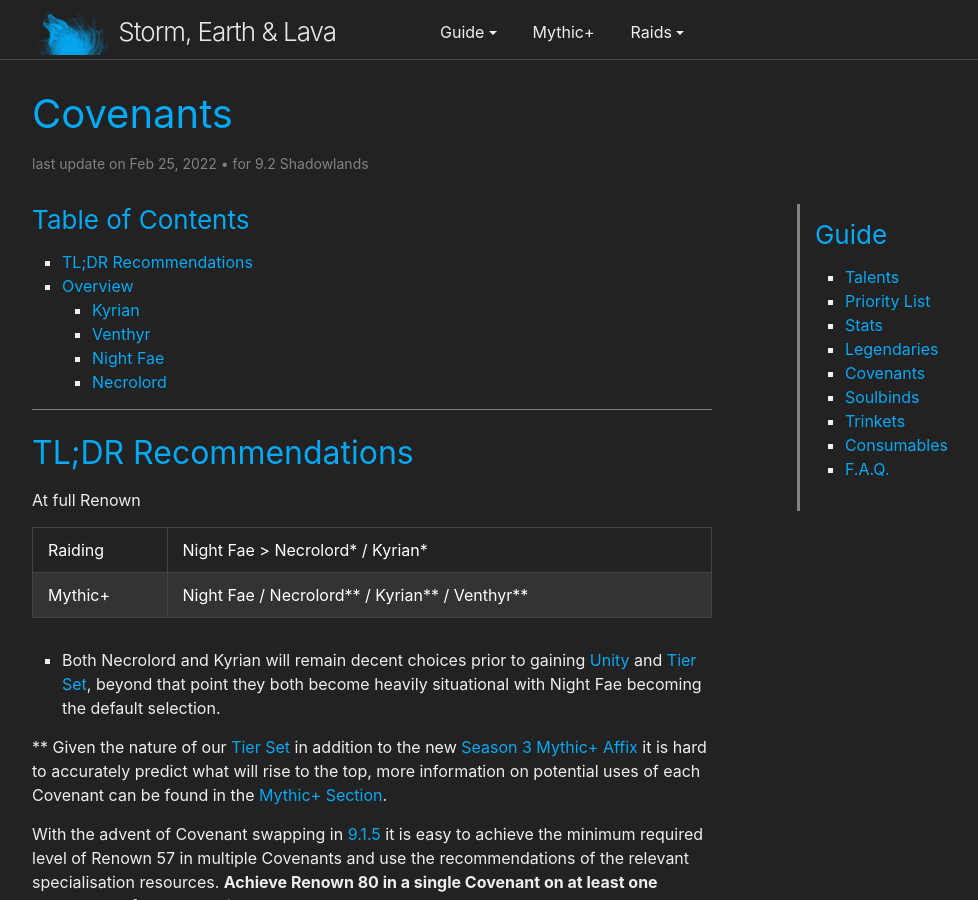
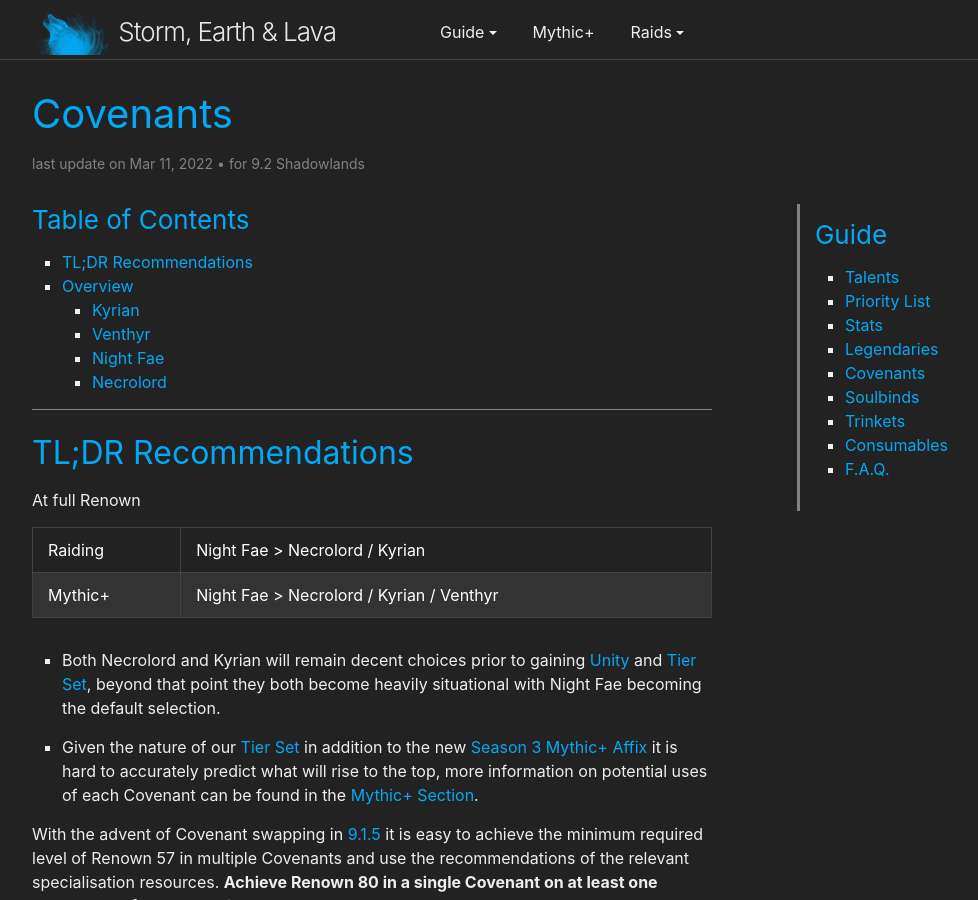
Before and after one commit to stormearthandlava/stormearthandlava.github.io, a Jekyll site: the page built from guide/general/covenants.md, in a window 1280 px wide and 900 px high. Shown: the whole window, without its empty margins (268-1246 px from the left). Built offline with Jekyll 4.4.1, drawn with Linux system fonts in a browser that asks for light colours; a script that is not in the unit is left out.

Commit message:
Update covenants.md

```diff
--- a/guide/general/covenants.md
+++ b/guide/general/covenants.md
@@ -1,7 +1,7 @@
 ---
 layout: page
 title: Covenants
-last_update: 2022-02-25 09:00:00
+last_update: 2022-03-11 09:00:00
 game_version: 9.2 Shadowlands
 toc: true
 ---
@@ -10,12 +10,12 @@ toc: true
 At full Renown
 
 ------- | -------------------
-Raiding | Night Fae > Necrolord* / Kyrian*
-Mythic+ | Night Fae / Necrolord** / Kyrian** / Venthyr**
+Raiding | Night Fae > Necrolord / Kyrian
+Mythic+ | Night Fae > Necrolord / Kyrian / Venthyr
 
 * Both Necrolord and Kyrian will remain decent choices prior to gaining [Unity](https://www.wowhead.com/item=190595/memory-of-unity) and [Tier Set](https://www.wowhead.com/item-set=1499/theurgic-starspeakers-regalia), beyond that point they both become heavily situational with Night Fae becoming the default selection.
 
-** Given the nature of our [Tier Set](https://www.wowhead.com/item-set=1499/theurgic-starspeakers-regalia) in addition to the new [Season 3 Mythic+ Affix](https://www.wowhead.com/guides/encrypted-affix-shadowlands-mythic-plus-season-3-automata-buffs) it is hard to accurately predict what will rise to the top, more information on potential uses of each Covenant can be found in the [Mythic+ Section]({{ site.baseurl }}{% link guide/mythic_plus/mythic_plus.md %}).
+* Given the nature of our [Tier Set](https://www.wowhead.com/item-set=1499/theurgic-starspeakers-regalia) in addition to the new [Season 3 Mythic+ Affix](https://www.wowhead.com/guides/encrypted-affix-shadowlands-mythic-plus-season-3-automata-buffs) it is hard to accurately predict what will rise to the top, more information on potential uses of each Covenant can be found in the [Mythic+ Section]({{ site.baseurl }}{% link guide/mythic_plus/mythic_plus.md %}).
 
 With the advent of Covenant swapping in [9.1.5](https://shadowlands.wowhead.com/guides/shadowlands-patch-9-1-5-features) it is easy to achieve the minimum required level of Renown 57 in multiple Covenants and use the recommendations of the relevant specialisation resources. **Achieve Renown 80 in a single Covenant on at least one character before attempting to swap!**
 
```
